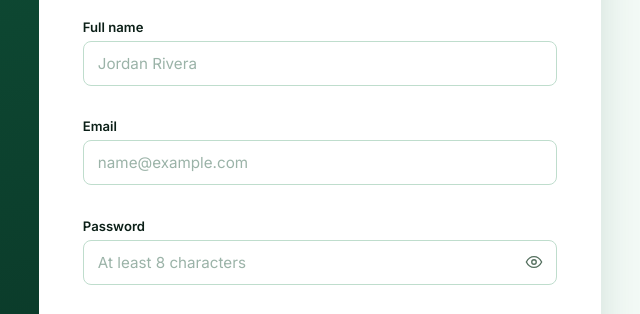
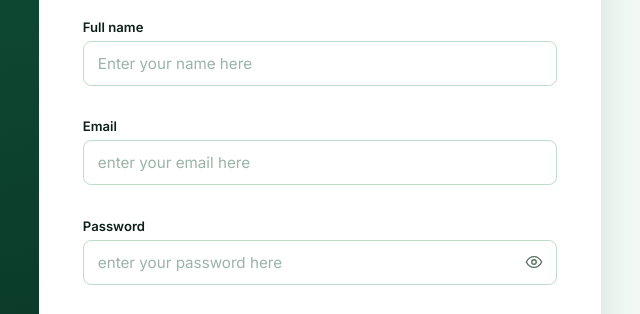
Before and after one commit to Sakshamsoodcoder/BypassFX, a website with bundled scripts: page signup.html in a window 1280 px wide. Shown: the part 208-522 px from the top of the page, 559-1199 px from the left. Built offline with nearby package versions, Linux system fonts and the light colour scheme; no server answers.

Commit message:
justt rectified an error in the code...

```diff
--- a/signup.html
+++ b/signup.html
@@ -129,7 +129,7 @@
                 type="text"
                 id="name"
                 name="name"
-                placeholder="Jordan Rivera"
+                placeholder="Enter your name here"
                 autocomplete="name"
                 required
               />
@@ -144,7 +144,7 @@
                 type="email"
                 id="email"
                 name="email"
-                placeholder="name@example.com"
+                placeholder="enter your email here"
                 autocomplete="email"
                 required
               />
@@ -159,7 +159,7 @@
                 type="password"
                 id="password"
                 name="password"
-                placeholder="At least 8 characters"
+                placeholder="enter your password here"
                 autocomplete="new-password"
                 required
                 minlength="8"
```
Also changed, not shown: login.html (+1 -1 lines).
